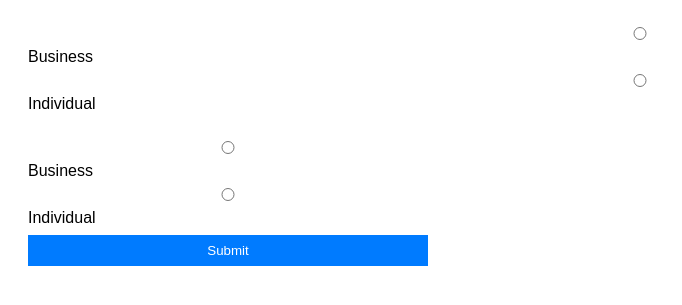
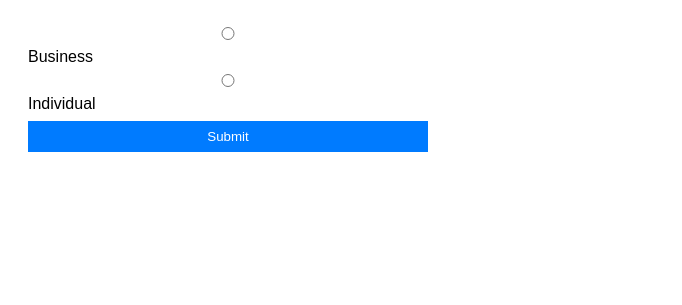
Before and after one commit to observerabhishek/harsh, a plain HTML site: page index.html in a window 1280 px wide. Shown: the part 107-412 px from the top of the page, without its empty margins (0-682 px from the left). Drawn offline with Linux system fonts and the light colour scheme.

Commit message:
Update index.html

```diff
--- a/index.html
+++ b/index.html
@@ -15,12 +15,6 @@
 
 <h1>Registration Form</h1>
 
-<label>
-    <input type="radio" name="type" value="business" onclick="showBusiness()"> Business
-</label>
-<label>
-    <input type="radio" name="type" value="individual" onclick="showIndividual()"> Individual
-</label>
 
 <form name="registration" method="POST" data-netlify="true">
   <input type="hidden" name="form-name" value="registration">
```
